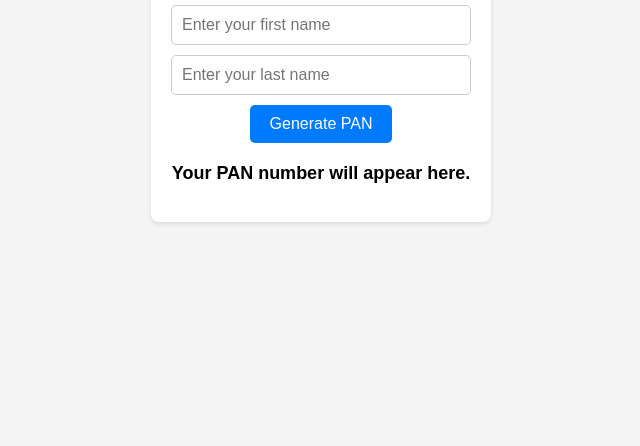
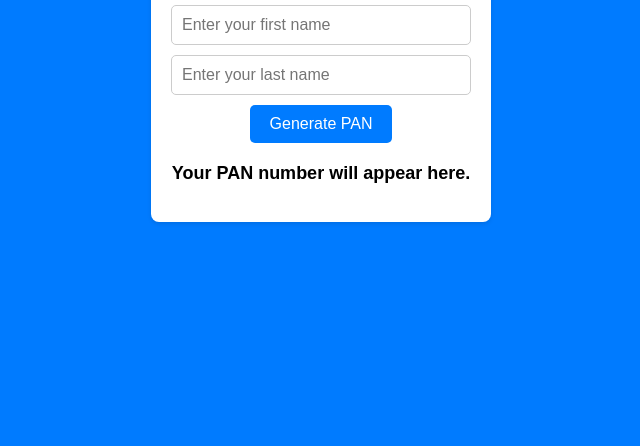
Before and after one commit to vishwanathrajkumar8/PAN_number_generator, a plain HTML site: page index.html in a window 1280 px wide. Shown: the part 354-800 px from the top of the page, without its empty margins (319-959 px from the left). Drawn offline with Linux system fonts and the light colour scheme.

Commit message:
css updated

```diff
--- a/styles.css
+++ b/styles.css
@@ -1,6 +1,6 @@
 body {
     font-family: Arial, sans-serif;
-    background-color: #f4f4f4;
+    background-color:#007bff;
     display: flex;
     justify-content: center;
     align-items: center;
```
